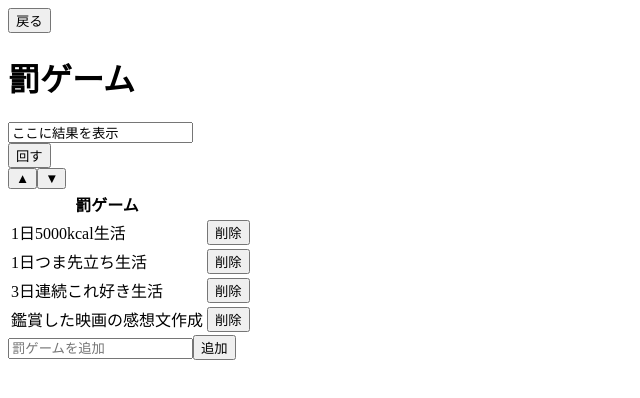
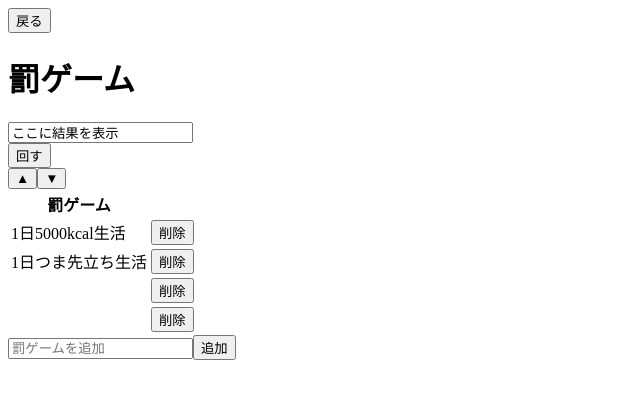
Before and after one commit to morifantasy/roulette, a React (Vite) app in the folder react-typescript-roulette-app/: page /punish in a window 1280 px wide. Shown: the top 398 px of the page, without its empty margins (0-640 px from the left). Built offline with nearby package versions, Linux system fonts and the light colour scheme; the HTML template or start-up script is replaced by a standard one.

Commit message:
追加機能完成（Punish_Add）

```diff
--- a/react-typescript-roulette-app/src/mode/punish/Punish_Screen.tsx
+++ b/react-typescript-roulette-app/src/mode/punish/Punish_Screen.tsx
@@ -9,7 +9,15 @@ import Punish_Add from "./conponents/Punish_Add"
 import { useState, useEffect, useCallback } from "react"
 
 const Punish_Screen = () => {
-    let punish_data:string[] = ["1日5000kcal生活", "1日つま先立ち生活", "3日連続これ好き生活", "鑑賞した映画の感想文作成"]
+    const [punish_list, setPunishdata] = useState<string[]>(["1日5000kcal生活", "1日つま先立ち生活"])
+
+    const [punish_data, setPunish] = useState<string>("")
+
+    const AddPunishdData = (e: any) =>{
+        e.preventDefault()
+        setPunishdata([...punish_list, punish_data])
+    }
+    console.log(punish_list)
 
     const [result_index, Result_data_index] = useState<number>(0)
 
@@ -34,7 +42,7 @@ const Punish_Screen = () => {
             const interval = setInterval(() => {
                 Result_data_index(
                     (oldIndex) => {
-                        if (oldIndex < punish_data.length - 1) return oldIndex + 1;
+                        if (oldIndex < punish_list.length - 1) return oldIndex + 1;
                         return 0;
                     }
                 )
@@ -42,7 +50,7 @@ const Punish_Screen = () => {
             return () => clearInterval(interval)
         }
         else if (roulette_state == "stop_roulette") {
-            {confirm("結果は「" + punish_data[result_index] + "」でした。\n" + "この罰を一覧から削除しますか？") &&
+            {confirm("結果は「" + punish_list[result_index] + "」でした。\n" + "この罰を一覧から削除しますか？") &&
                 alert("削除しました！")
             }
             SetRouletteState()
@@ -51,19 +59,21 @@ const Punish_Screen = () => {
         }
     }, [roulette_state])
 
+
+
     return (
         <>
             <Punish_Back/>
             <Punish_Title/>
-            <Punish_Result punish_result={punish_data[result_index]}
+            <Punish_Result punish_result={punish_list[result_index]}
                 roulette_state={roulette_state}
             />
             <Punish_Roulette SetRouletteState={SetRouletteState}
                 roulette_state={roulette_state}
             />
             <Punish_Select/>
-            <Punish_Table punish_table_element={["1日5000kcal生活", "1日つま先立ち生活", "3日連続これ好き生活", "鑑賞した映画の感想文作成"]}/>
-            <Punish_Add/>
+            <Punish_Table punish_table_element={[punish_list[0], punish_list[1], punish_list[2], punish_list[3]]}/>
+            <Punish_Add setPunish={setPunish} AddPunishdData={AddPunishdData}/>
         </>
     )
 }
--- a/react-typescript-roulette-app/src/mode/punish/conponents/Punish_Add.tsx
+++ b/react-typescript-roulette-app/src/mode/punish/conponents/Punish_Add.tsx
@@ -1,16 +1,24 @@
-const Punish_Add = () => {
+type Punish_Add_props = {
+    setPunish: (punish_name: string) => void
+    AddPunishdData: (e: any) => void
+}
+
+const Punish_Add = (props: Punish_Add_props) => {
+
     return(
         <form>
             <input type="text"
                 name="new_punish"
                 placeholder="罰ゲームを追加"
+                onChange={e => props.setPunish(e.target.value)}
             />
 
-            <button type="submit">
+            <button type="submit" onClick={props.AddPunishdData}>
                 追加
             </button>
         </form>
     )
+
 }
 
 export default Punish_Add
--- a/react-typescript-roulette-app/src/mode/punish/conponents/Punish_Table.tsx
+++ b/react-typescript-roulette-app/src/mode/punish/conponents/Punish_Table.tsx
@@ -7,6 +7,7 @@ type Punish_Table_Props = {
 const Punish_Table = (prop: Punish_Table_Props) => {
     return(
         <table>
+            <tbody>
                 <tr>
                     <th>罰ゲーム</th>
                 </tr>
@@ -34,6 +35,7 @@ const Punish_Table = (prop: Punish_Table_Props) => {
                         <td><Punish_Delete punish_delete_element={prop.punish_table_element[3]}/></td>
                     </tr>
                 }
+            </tbody>
         </table>
 
     )
```
Lines whose indentation alone changed are shown as unchanged.
